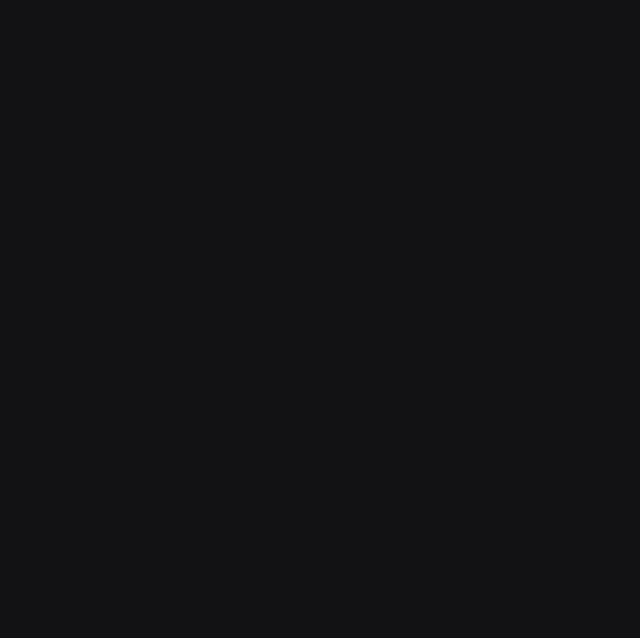
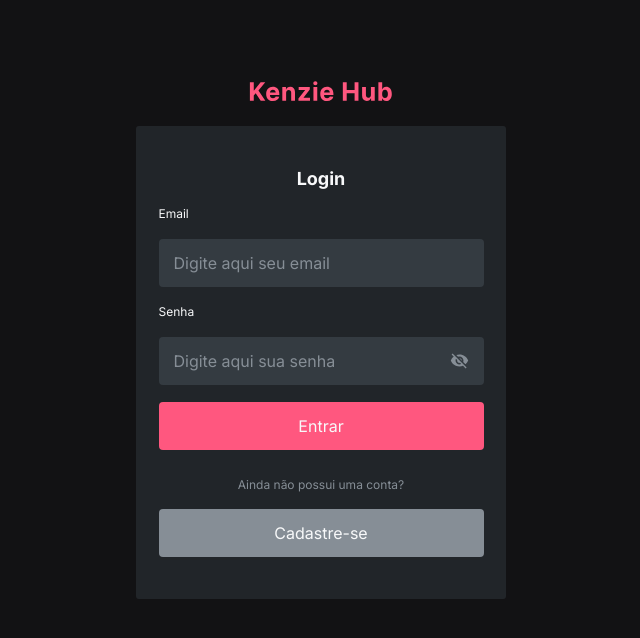
Before and after one commit to marcos-vinicius-mafei/kenzie-hub-marcos-vinicius-mafei, a React (Create React App) app: page /login in a window 1280 px wide. Shown: the top 638 px of the page, without its empty margins (319-959 px from the left). Built offline with nearby package versions, Linux system fonts and the light colour scheme.

Commit message:
feat: created the Login page incorporating hook form and yup made the styles for the page starting the api requests

```diff
--- a/package.json
+++ b/package.json
@@ -8,11 +8,14 @@
     "@testing-library/jest-dom": "^5.14.1",
     "@testing-library/react": "^12.0.0",
     "@testing-library/user-event": "^13.2.1",
+    "axios": "^0.26.0",
     "react": "^17.0.2",
     "react-dom": "^17.0.2",
     "react-hook-form": "^7.27.1",
+    "react-icons": "^4.3.1",
     "react-router-dom": "5",
     "react-scripts": "5.0.0",
+    "react-toastify": "^8.2.0",
     "styled-components": "^5.3.3",
     "web-vitals": "^2.1.0",
     "yup": "^0.32.11"
--- a/src/Components/Input/index.jsx
+++ b/src/Components/Input/index.jsx
@@ -1,10 +1,20 @@
 import {Container} from './style'
+import { MdVisibility,MdVisibilityOff } from "react-icons/md";
+import {useState} from 'react'
 
-const Input = ({name,register,error,label,...rest}) =>{
+const Input = ({icon,name,register,error,label,...rest}) =>{
+
+    const [show,setShow] = useState(false)
+
+    const toggleShow = () =>{
+        setShow(!show)
+    }
+
     return(
         <Container>
             <span>{label}</span>
-            <input {...register(name)} {...rest}/>
+           {icon? <input {...register(name)} {...rest} type={show? 'text' : 'password'}/> :  <input {...register(name)} {...rest} />}
+            {icon && <div className="btn-show-hide" onClick={toggleShow}>{show? <MdVisibility size={'19px'} color={'#868E96'}/> : <MdVisibilityOff size={'19px'} color={'#868E96'}/>}</div>}
             {error && <div>{error}</div>}
         </Container>
     )
--- a/src/Components/Input/style.js
+++ b/src/Components/Input/style.js
@@ -3,6 +3,7 @@ import styled from "styled-components";
 export const Container = styled.div`
     display: flex;
     flex-direction: column;
+    position: relative;
     gap: 1px;
     span{
         color: var(--grey0);
@@ -43,6 +44,13 @@ export const Container = styled.div`
             -webkit-text-fill-color: var(--grey0);
         }
     }
+
+    .btn-show-hide{
+        position: absolute;
+        right: 10px;
+        top: 43px;
+        cursor: pointer;
+    }
     div{
         color: var(--primaryDisabled);
         font-size: 12px;
@@ -54,5 +62,9 @@ export const Container = styled.div`
             height:48px;
             font-size: 16px;
         }
+        .btn-show-hide{
+            right: 15px;
+            top: 47px;
+        }
     }
 `
--- a/src/Components/Select/index.jsx
+++ b/src/Components/Select/index.jsx
@@ -14,7 +14,7 @@ const theme = createTheme({
     }
 })
 
-const Selection = () =>{
+const Selection = ({register}) =>{
 
     const [module,setModule] = useState(1)
 
@@ -26,7 +26,7 @@ const Selection = () =>{
         <ThemeProvider theme={theme}>
             <Container>
                 <div className="label">Selecionar módulo</div>
-                <Select value={module} onChange={updateValue} variant="outlined" className="select" color="primary">
+                <Select value={module} onChange={updateValue} variant="outlined" className="select" color="primary" inputProps={{...register('modulo')}}>
                             <MenuItem value={1}>Primeiro Módulo</MenuItem>
                             <MenuItem value={2}>Segundo Módulo</MenuItem>
                             <MenuItem value={3}>Terceiro Módulo</MenuItem>
--- a/src/Pages/Login/index.jsx
+++ b/src/Pages/Login/index.jsx
@@ -1,10 +1,46 @@
-
+import Logo from '../../images/Logo.svg'
+import Input from '../../Components/Input'
+import {useForm} from 'react-hook-form'
+import {yupResolver} from '@hookform/resolvers/yup'
+import * as yup from 'yup'
+import Button from '../../Components/Button'
+import {Container,Modal} from './style'
+import {FancyForm} from '../Signin/style'
 
 const Login = () => {
+
+    const schema = yup.object().shape({
+        email: yup.string().required('Esse campo é obrigatório').email('Email inválido'),
+        password: yup.string().required('Esse campo é obrigatório')
+    })
+
+    const {register, formState:{errors},handleSubmit} = useForm({
+        resolver: yupResolver(schema)
+    })
+
+    const submitForm = (data)=>{
+        console.log(data)
+    }
+
     return (
-        <div>
-
-        </div>
+        <Container>
+            <figure>
+                <img src={Logo} alt="Kenzie Hub Logo"/>
+                <figcaption>Kenzie Hub Logo</figcaption>
+            </figure>
+            <Modal>
+                <h3>Login</h3>
+                <FancyForm onSubmit={handleSubmit(submitForm)}>
+                    <Input label="Email" type="text" placeholder="Digite aqui seu email" register={register} name="email" error={errors.email?.message}/>
+                    <Input label="Senha" placeholder="Digite aqui sua senha" register={register} name="password" type="password" error={errors.password?.message} icon/>
+                    <Button>Entrar</Button>
+                </FancyForm>
+                <div className="signin">
+                    <p>Ainda não possui uma conta?</p>
+                    <Button>Cadastre-se</Button>
+                </div>
+            </Modal>
+        </Container>
     )
 }
 
--- /dev/null
+++ b/src/Pages/Login/style.js
@@ -0,0 +1,70 @@
+import styled from "styled-components";
+
+export const Container = styled.div`
+    padding-top: 80px;
+    padding-bottom: 40px;
+    display: flex;
+    flex-direction: column;
+    align-items: center;
+    gap: 20px;
+    img{
+        width: 100px;
+    }
+    @media screen and (min-width: 600px){
+        img{
+            width: 144px;
+        }
+    }
+`
+
+export const Modal = styled.div`
+    display: flex;
+    flex-direction: column;
+    gap: 17px;
+    align-items: center;
+    background-color: var(--grey3);
+    width: 300px;
+    padding-top: 34px;
+    padding-bottom: 34px;
+    border-radius:3px;
+    h3{
+        color: var(--grey0);
+        font-size: 14px;
+    }
+
+    form{
+        button{
+            background-color: var(--primary);
+        }
+    }
+
+    .signin{
+        display: flex;
+        flex-direction: column;
+        gap: 17px;
+        height:80px;
+        align-items: center;
+        margin-top:10px;
+        p{
+            color: var(--grey1);
+            font-size: 10px;
+        }
+        button{
+            background-color: var(--grey1)
+        }
+    }
+
+    @media screen and (min-width: 600px){
+        width: 370px;
+        padding-top: 42px;
+        padding-bottom: 42px;
+        h3{
+            font-size:18px;
+        }
+        .signin{
+            p{
+                font-size:12px;
+            }
+        }
+    }
+`
--- a/src/Pages/Signin/index.jsx
+++ b/src/Pages/Signin/index.jsx
@@ -6,6 +6,8 @@ import Logo from '../../images/Logo.svg'
 import {useForm} from 'react-hook-form'
 import * as yup from 'yup'
 import {yupResolver} from '@hookform/resolvers/yup'
+import api from '../../Services/API'
+import {toast} from 'react-toastify'
 
 
 const Signin = () => {
@@ -22,7 +24,18 @@ const Signin = () => {
     })
 
     const submitForm = (data) =>{
-        console.log(data)
+        const newData = {
+            name: data.name,
+            email: data.email,
+            password: data.password,
+            course_module: data.modulo,
+            bio: data.name,
+            contact: data.email,
+        }
+        api.post('/users',newData)
+        .then((_)=>toast.success('Conta criada com sucesso!',{
+            theme:'dark'
+        }))
     }
 
     return(
@@ -42,9 +55,9 @@ const Signin = () => {
                 <FancyForm onSubmit={handleSubmit(submitForm)}>
                     <Input label="Nome" type="text" placeholder="Digite aqui seu nome" register={register} name="name" error={errors.name?.message}/>
                     <Input label="Email" type="text" placeholder="Digite aqui seu email" register={register} name="email" error={errors.email?.message}/>
-                    <Input label="Senha" placeholder="Digite aqui sua senha" register={register} name="password" type="password" error={errors.password?.message}/>
-                    <Input label="Confirmar Senha" placeholder="Confirme aqui sua senha" register={register} name="confirm" type="password" error={errors.confirm?.message}/>
-                    <Selection/>
+                    <Input label="Senha" placeholder="Digite aqui sua senha" register={register} name="password" type="password" error={errors.password?.message} icon/>
+                    <Input label="Confirmar Senha" placeholder="Confirme aqui sua senha" register={register} name="confirm" type="password" error={errors.confirm?.message} icon/>
+                    <Selection register={register}/>
                     <Button type="submit">Cadastrar</Button>
                 </FancyForm>
             </Modal>
--- a/src/Pages/Signin/style.js
+++ b/src/Pages/Signin/style.js
@@ -66,9 +66,6 @@ export const Nav = styled.nav`
     justify-content: space-between;
     align-items: center;
     width: 300px;
-    figcaption{
-        display: none;
-    }
 
     button{
         width: 80px;
--- /dev/null
+++ b/src/Services/API/index.js
@@ -0,0 +1,7 @@
+import axios from 'axios'
+
+const api = axios.create({
+    baseURL: 'https://kenziehub.herokuapp.com'
+})
+
+export default api
--- a/src/styles/global.js
+++ b/src/styles/global.js
@@ -33,4 +33,8 @@ export default createGlobalStyle`
     button,input{
         font-family: inherit;
     }
+
+    figcaption{
+        display: none;
+    }
 `
```
Also changed, not shown: 1 other file (tests, documents, lock files or other folders).
